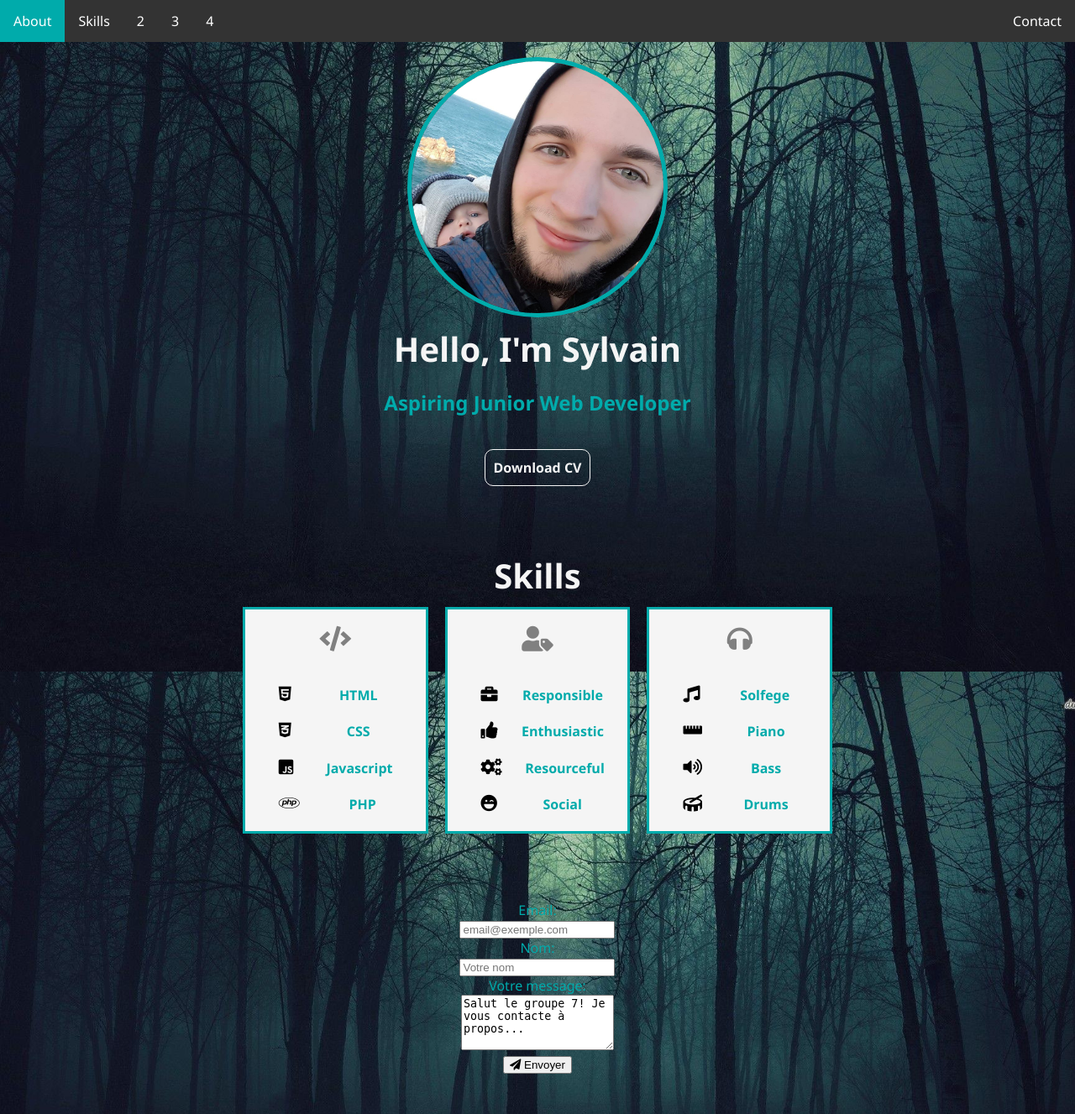
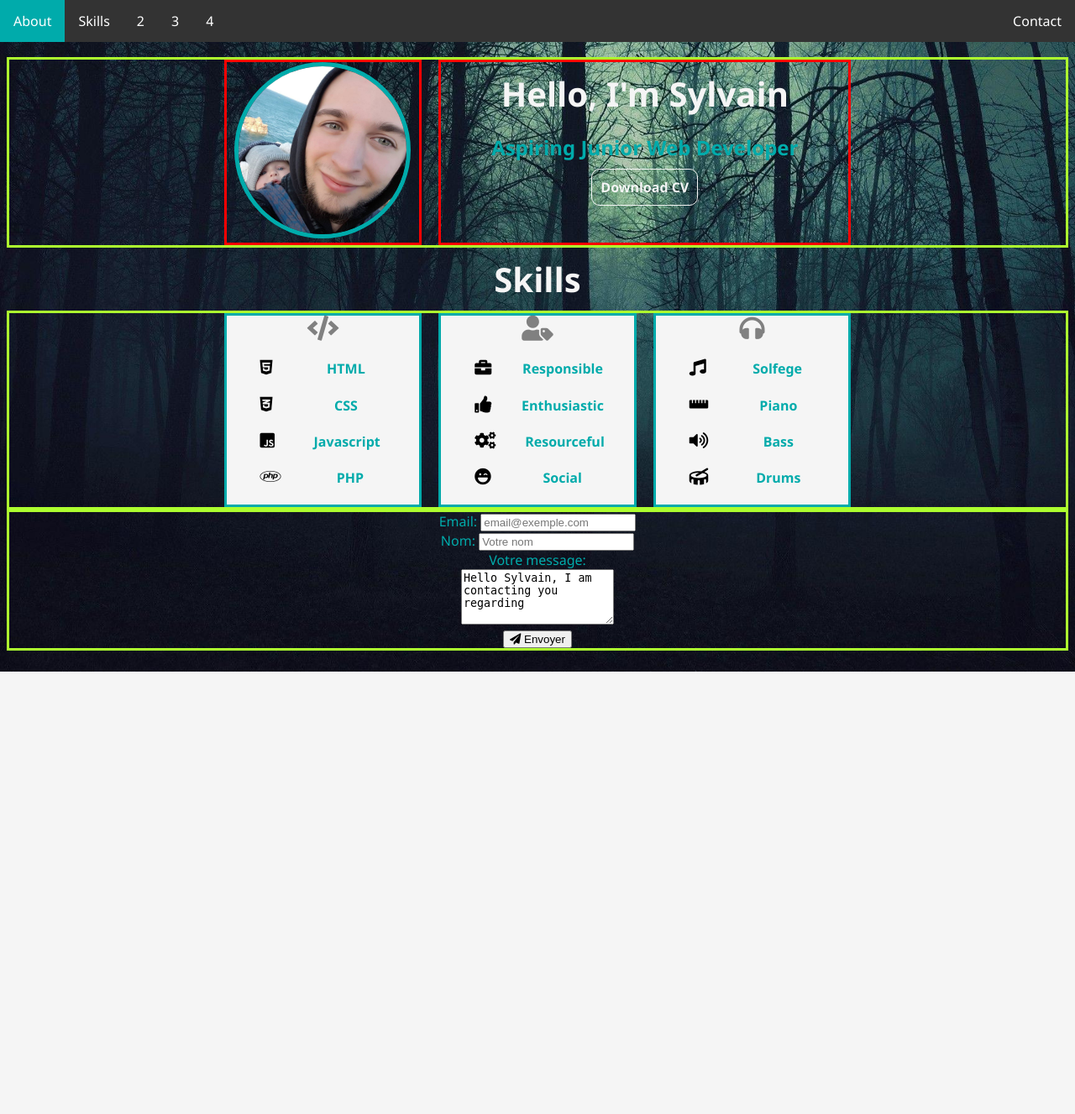
Before and after one commit to SylvainDurant/My-CV, a PHP site: page / in a window 1280 px wide. Shown: the whole page at 84% size. After the commit the page ends 800 px from the top, so only its background shows below. Run offline with PHP 8.4, Linux system fonts and the light colour scheme; some libraries are stand-ins or nearby versions.

Commit message:
About is responsive

```diff
--- a/index.html
+++ b/index.html
@@ -28,13 +28,15 @@
     </ul>
 
     <section id="about">
-        <div>
-            <img src="images/sylvain.jpg" alt="Sylvain" class="profil">
-        </div>
-        <div>
-            <h1>Hello, I'm Sylvain</h1>
-            <h2>Aspiring Junior Web Developer</h2>
-            <a href="docs/Durant Sylvain CV.pdf">Download CV</a>
+        <div class="grid">
+            <div class="gridImage">
+                <img src="images/sylvain.jpg" alt="Sylvain" class="profil">
+            </div>
+            <div class="vertical-center gridText">
+                <h1>Hello, I'm Sylvain</h1>
+                <h2>Aspiring Junior Web Developer</h2>
+                <a href="docs/Durant Sylvain CV.pdf">Download CV</a>
+            </div>
         </div>
     </section>
 
@@ -93,7 +95,7 @@
                     <label name="message"><span class="bold">Votre message:</span></label>
                 </div>
                 <div>
-                    <textarea rows="4">Salut le groupe 7! Je vous contacte à propos... </textarea>
+                    <textarea rows="4">Hello Sylvain, I am contacting you regarding </textarea>
                 </div>
                 <button name="submit" type="submit"><i class="fas fa-paper-plane"></i> Envoyer</button>
         </form>
--- a/styles/style.css
+++ b/styles/style.css
@@ -1,7 +1,11 @@
+/* For mobile phones: */
+[class*="col-"] {
+    width: 100%;
+}
+
 html {
     scroll-behavior: smooth;
 }
-
 body{
     background-image: url(../images/background.jpg);
     background-position-y: center;
@@ -17,18 +21,16 @@ h1{
     margin: 10px;
     color: whitesmoke;
 }
-h2{
-    margin-bottom: 50px;
-}
-section{
-    padding: 40px;
-}
 .grid{
     display: grid;
     grid-gap: 20px;
     grid-template-columns: repeat(5, 1fr);
     grid-template-rows: auto;
+    border: solid greenyellow;
 }
+/* .vertical-center {
+    padding-top: 50px;
+} */
 
 /* DROPDOWN */
 /* Style The Dropdown Button */
@@ -128,6 +130,27 @@ section{
 /* ABOUT */
 #about{
     padding-top: 60px;
+    display: grid;
+}
+#about .gridImage{
+    grid-column: 2 / span 1;
+    border: solid red;
+}
+@media only screen and (max-width: 600px) {
+    #about .gridImage{
+        grid-column: 1 / 6;
+        border: solid red;
+    }
+}
+#about .gridText{
+    grid-column: 3 / span 2;
+    border: solid red;
+}
+@media only screen and (max-width: 600px) {
+    #about .gridText{
+        grid-column: 1 / 6;
+        border: solid red;
+    }
 }
 #about a{
     color: whitesmoke;
@@ -139,12 +162,8 @@ section{
     border-width: 1px;
 }
 .profil{
-    width: 300px;
-    height: 300px;
+    width: 200px;
     object-fit: cover;
-    display: block;
-    margin-left: auto;
-    margin-right: auto;
     border-radius: 50%;
     border-style: solid;
     border-width: 5px;
@@ -177,7 +196,6 @@ section{
 }
 #icon{
     color: grey;
-    padding: 20px;
     font-size: 30px;
 }
 .skills-block{
```
